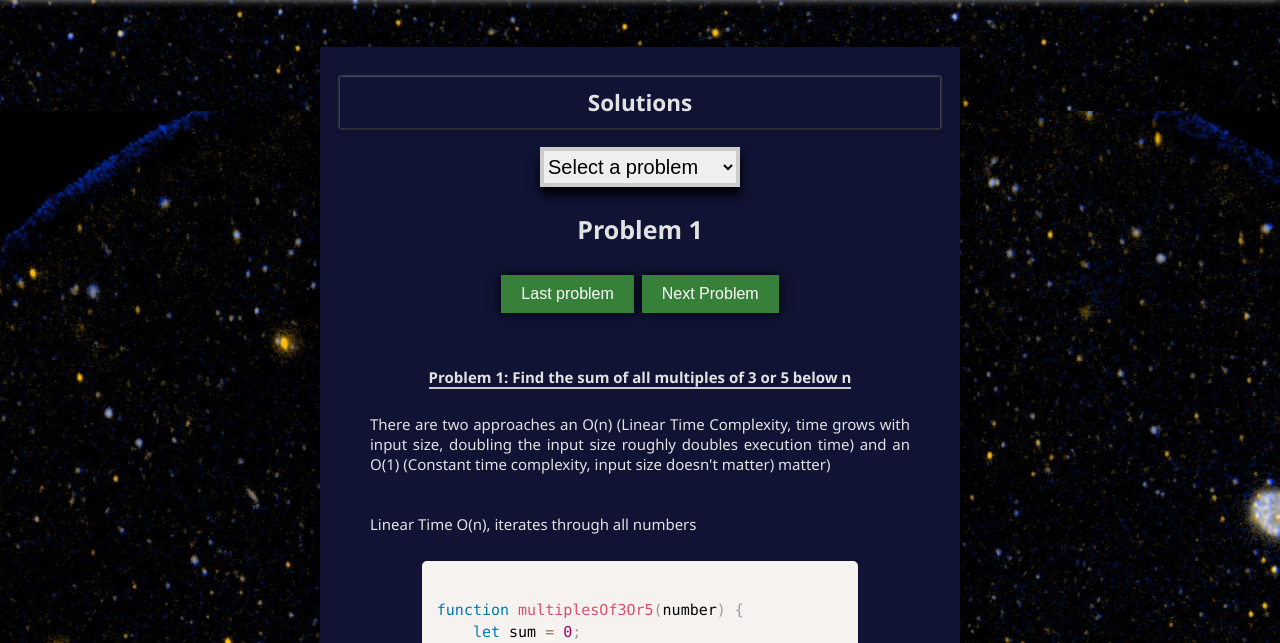
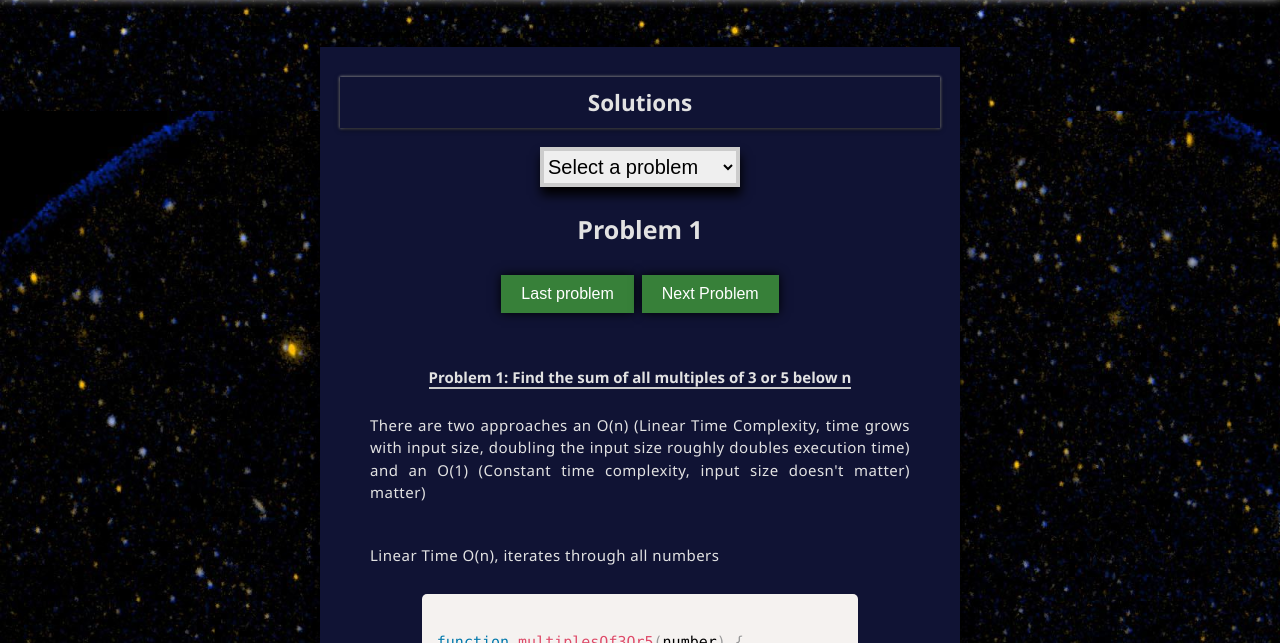
Before and after one commit to DiscipleHazen/ProjectEulerSolutions, a plain HTML site: page index.html in a window 1280 px wide. Shown: the part 89-732 px from the top of the page. Drawn offline with nearby package versions, Linux system fonts and the light colour scheme.

Commit message:
updated letter spacing and line height for better readability

```diff
--- a/styles.css
+++ b/styles.css
@@ -65,6 +65,8 @@ section h4 {
     word-break: break-word; /* Breaks long words to fit within the container */
     max-width: 90%;
     text-align: justify;
+    letter-spacing: 0.5px;
+    line-height: 1.5;
 }
 #problem {
     max-width: 100%;
```
